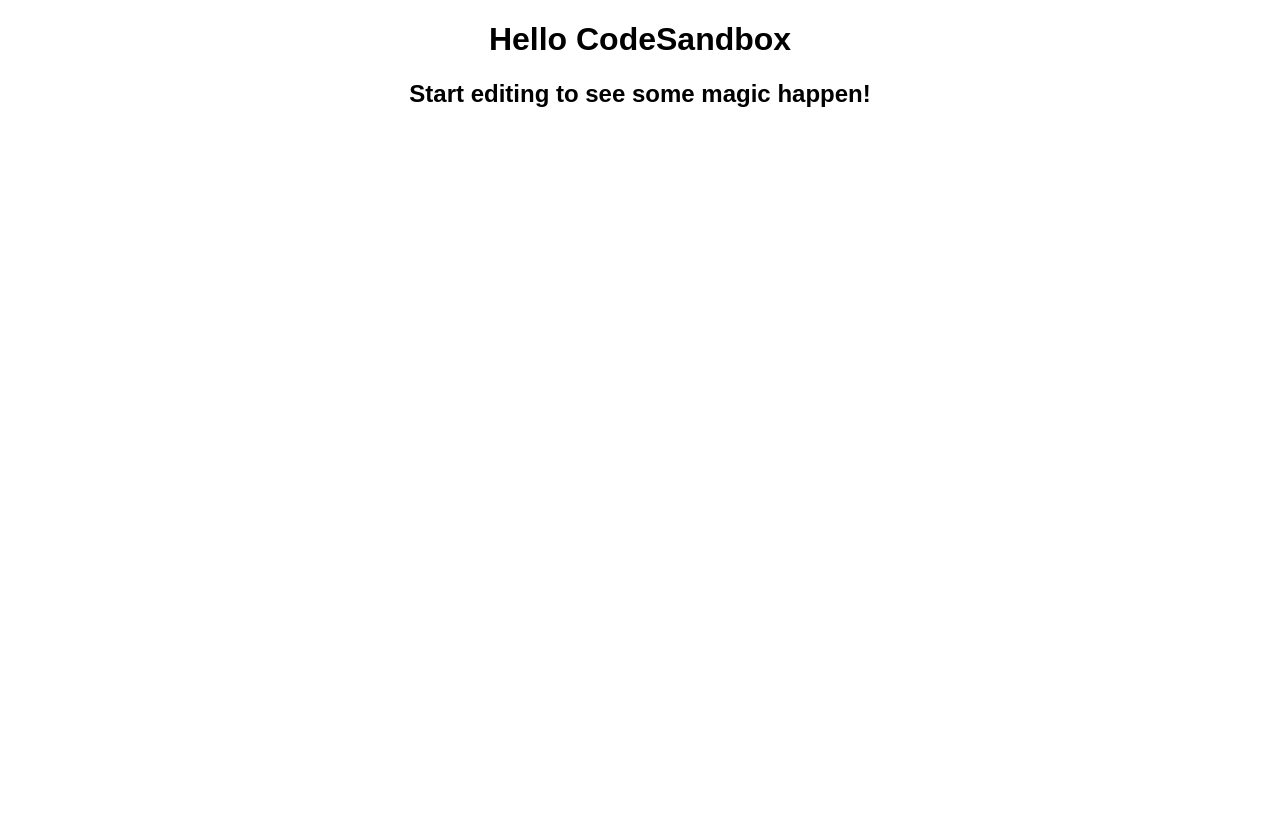
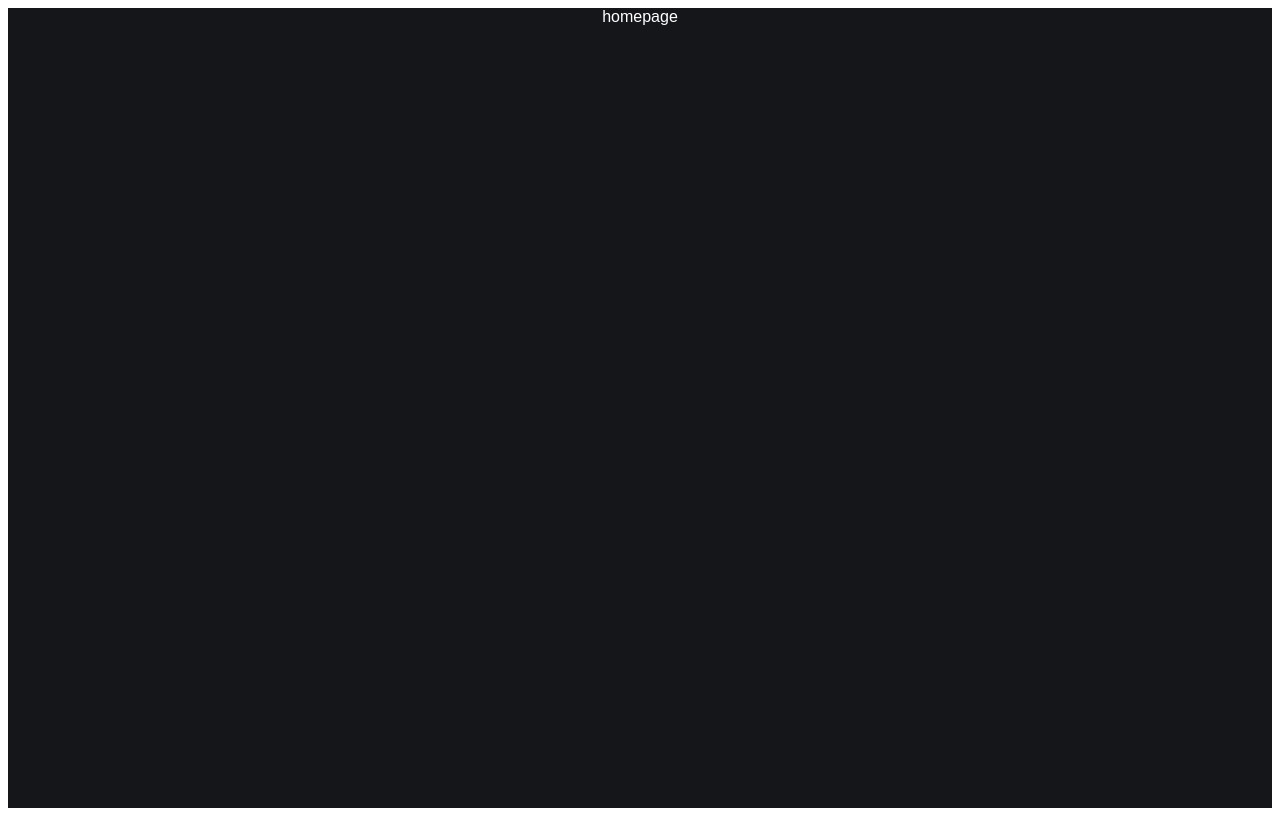
Before and after one commit to Shivendra437/CytpTracker, a React (Create React App) app: page / in a window 1280 px wide. Built offline with nearby package versions, Linux system fonts and the light colour scheme.

Commit message:
Update App.js

```diff
--- a/src/App.js
+++ b/src/App.js
@@ -1,10 +1,19 @@
 import "./styles.css";
-
+import "./Style/app.css";
+import { BrowserRouter, Routes, Route } from "react-router-dom";
+import Header from "./Component/Header";
+import Homepage from "./Component/Homepage";
+import CoinPage from "./Component/CoinPage";
 export default function App() {
   return (
-    <div className="App">
-      <h1>Hello CodeSandbox</h1>
-      <h2>Start editing to see some magic happen!</h2>
-    </div>
+    <BrowserRouter>
+      <div className="App">
+        <Header />
+        <Routes>
+          <Route exact path="/" element={<Homepage />} />
+          <Route exact path="/coins/:id" element={<CoinPage />} />
+        </Routes>
+      </div>
+    </BrowserRouter>
   );
 }
```
